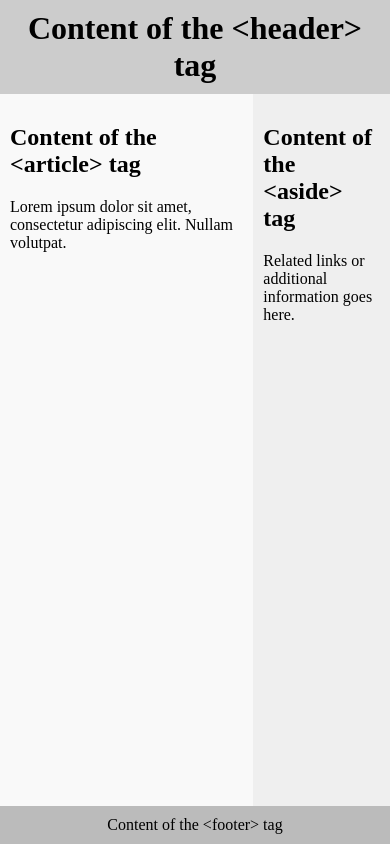
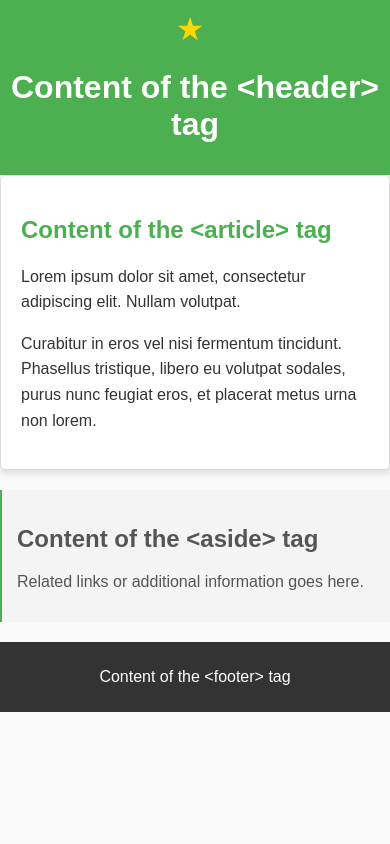
Before and after one commit to Kingozay/alx_html_css, a plain HTML site: page css_basic/index.html in a window 390 px wide. Drawn offline with Linux system fonts and the light colour scheme.

Commit message:
Add custom styling and responsive adjustments

```diff
--- a/css_basic/index.html
+++ b/css_basic/index.html
@@ -9,12 +9,16 @@
 </head>
 <body class="works_on_smartphone">
     <header>
+        <span class="logo">&starf;</span>
         <h1>Content of the &lt;header&gt; tag</h1>
     </header>
     <main>
         <article>
             <h2>Content of the &lt;article&gt; tag</h2>
             <p>Lorem ipsum dolor sit amet, consectetur adipiscing elit. Nullam volutpat.</p>
+            <p>
+                Curabitur in eros vel nisi fermentum tincidunt. Phasellus tristique, libero eu volutpat sodales, purus nunc feugiat eros, et placerat metus urna non lorem.
+            </p>
         </article>
         <aside>
             <h2>Content of the &lt;aside&gt; tag</h2>
--- a/css_basic/styles.css
+++ b/css_basic/styles.css
@@ -1,51 +1,68 @@
-/* General Reset */
-body, h1, p, header, main, footer, article, aside {
+/* General Styling */
+body {
+    font-family: Arial, sans-serif;
     margin: 0;
     padding: 0;
-    box-sizing: border-box;
+    background-color: #f9f9f9;
+    color: #333;
 }
 
-/* Flexbox Layout */
-body {
+/* Header Styling */
+header {
+    background-color: #4CAF50;
+    color: white;
     display: flex;
-    flex-direction: column;
-    min-height: 100vh;
+    align-items: center;
+    padding: 10px;
 }
 
-/* Main Layout */
-main {
-    display: flex;
-    flex-direction: row;
-    flex: auto;
+header .logo {
+    font-size: 2em;
+    margin-right: 10px;
+    color: gold;
 }
 
-/* Article and Aside Styling */
+/* Article Styling */
 article {
-    flex: 2; /* Takes 2/3 of the width */
-    overflow-y: auto; /* Enable scrolling */
-    padding: 10px;
-    background-color: #f9f9f9;
+    background-color: #fff;
+    padding: 20px;
+    border: 1px solid #ddd;
+    border-radius: 5px;
+    box-shadow: 0 4px 6px rgba(0, 0, 0, 0.1);
 }
 
-aside {
-    flex: 1; /* Takes 1/3 of the width */
-    overflow-y: auto; /* Enable scrolling */
-    padding: 10px;
-    background-color: #efefef;
+article h2 {
+    color: #4CAF50;
 }
 
-/* Header and Footer Styling */
-header, footer {
-    padding: 10px;
-    background-color: #ddd;
-    text-align: center;
+article p {
+    line-height: 1.6;
 }
 
-/* Optional Styling for Visual Aid */
-header {
-    background-color: #ccc;
+/* Aside Styling */
+aside {
+    background-color: #f4f4f4;
+    padding: 15px;
+    border-left: 2px solid #4CAF50;
+    color: #555;
 }
 
+/* Footer Styling */
 footer {
-    background-color: #bbb;
+    background-color: #333;
+    color: white;
+    text-align: center;
+    padding: 10px 0;
 }
+
+/* Responsive Adjustments */
+@media (max-width: 768px) {
+    header {
+        flex-direction: column;
+        text-align: center;
+    }
+
+    article, aside {
+        margin-bottom: 20px;
+    }
+}
```
